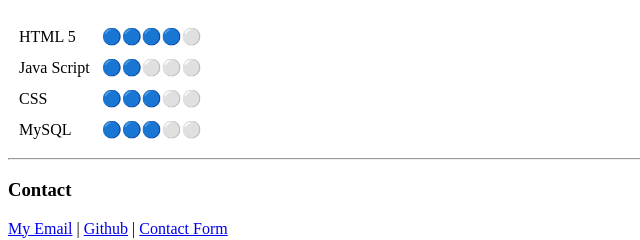
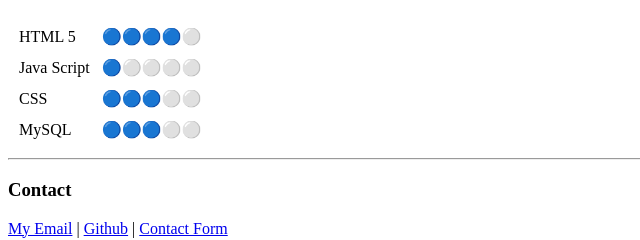
Before and after one commit to zilhamdev/web-development, a plain HTML site: page HTML - Personal SIte/index.html in a window 1280 px wide. Shown: the part 604-844 px from the top of the page, 0-640 px from the left. Drawn offline with Linux system fonts and the light colour scheme.

Commit message:
move file an edit skills

```diff
--- a/HTML - Personal SIte/index.html
+++ b/HTML - Personal SIte/index.html
@@ -54,7 +54,7 @@
     </tr>
     <tr>
       <td>Java Script</td>
-      <td>🔵🔵⚪⚪⚪</td>
+      <td>🔵⚪⚪⚪⚪</td>
     </tr>
     <tr>
       <td>CSS</td>
```
Also changed, not shown: HTML - Personal SIte/contact.html (renamed from contact.html), HTML - Personal SIte/inputs.html (renamed from inputs.html).
